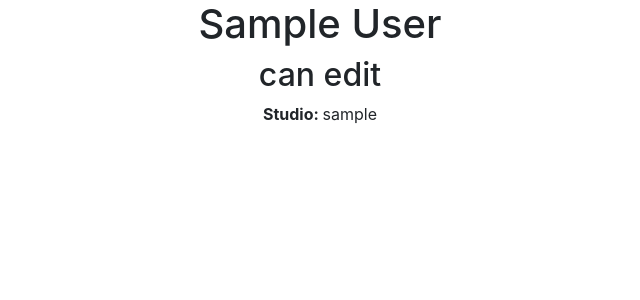
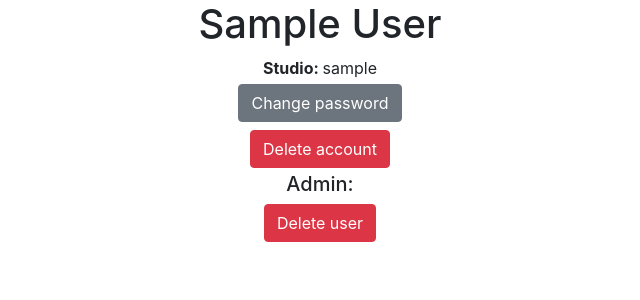
Before and after one commit to AndrewJager/box-office-studio, a Flask app: page /user in a window 1280 px wide. Shown: the part 56-356 px from the top of the page, without its empty margins (320-960 px from the left). Run offline with Flask 2, Linux system fonts and the light colour scheme; the visitor is signed in with stand-in values (Sample User, id 1); some libraries are stand-ins or nearby versions.

Commit message:
Add delete users, remove email

```diff
--- a/project/home/templates/index.html
+++ b/project/home/templates/index.html
@@ -9,7 +9,7 @@
         <hr>
         {% for post in news %}
             <a href="user/{{ post.name }}"> <h5>{{ post.name }}</h5> </a>
-            <p>{{ post.description }}</p>
+            <p>{{ post.email }}</p>
         {% endfor %}
     </div>
     <div class="col-4">
--- a/project/models.py
+++ b/project/models.py
@@ -69,14 +69,12 @@ class User(db.Model):
     id = db.Column(db.Integer, primary_key=True)
     name = db.Column(db.String, nullable=False)
     password = db.Column(db.String, nullable=False)
-    email = db.Column(db.String, nullable=False)
     studio = db.Column(db.String, nullable=False)
     isAdmin = db.Column(db.Boolean, nullable=False)
     cash = db.Column(db.Integer)
 
-    def __init__(self, name, email, studio, password):
+    def __init__(self, name, studio, password):
         self.name = name
-        self.email = email
         self.studio = studio
         self.cash = 150
         pwhash = bcrypt.hashpw(password.encode('utf8'), bcrypt.gensalt())
--- a/project/users/templates/user.html
+++ b/project/users/templates/user.html
@@ -5,10 +5,27 @@
 <div class="row">
   <div class="col text-center">
     <h1>{{ thisUser.name }}</h1>
+    <strong>Studio: </strong> {{ thisUser.studio }}
+
     {% if user.name == thisUser.name %}
-        <h2>can edit</h2>
+        <br>
+        <form method="post">
+            <input class="btn btn-secondary m-1" type="submit" name="submit_button" value="Change password"><br>
+            <input class="btn btn-danger m-1" type="submit" name="submit_button" value="Delete account">
+        </form>
     {% endif %}
-    <strong>Studio: </strong> {{ user.studio }}
+    {% if user.isAdmin %}
+        <form method="post">
+            <h5>Admin: </h5>
+            <input class="btn btn-danger" type="submit" name="submit_button" value="Delete user">
+        </form>
+    {% endif %}
+    {% if confirm == True %}
+        <h5>Are you sure you want to delete your account?</h5>
+        <form method="post">
+            <input class="btn btn-danger" type="submit" name="submit_button" value="Confirm">
+        </form>
+    {% endif %}
   </div>
 </div>
 
--- a/project/users/views.py
+++ b/project/users/views.py
@@ -42,7 +42,6 @@ def register():
     if form.validate_on_submit():
         user = User(
             name=form.username.data,
-            email=form.email.data,
             studio=form.username.data + " studios",
             password=form.password.data
         )
@@ -52,14 +51,36 @@ def register():
         return redirect(url_for('home.home'))
     return render_template('register.html', user=current_user, form=form)
 
-@users_blueprint.route('/user')
+@users_blueprint.route('/user', methods=['GET', 'POST'])
 def user():
     thisUser = current_user
+    confirm = False
+    if request.method == 'POST':
+        confirm = userPost(confirm, thisUser)
 
-    return render_template('user.html', user=current_user, thisUser=thisUser)
+    return render_template('user.html', user=current_user, thisUser=thisUser, confirm=confirm)
 
-@users_blueprint.route('/user/<string:id>')
+@users_blueprint.route('/user/<string:id>', methods=['GET', 'POST'])
 def specificUser(id):
     thisUser = User.query.filter_by(name=id).first()
+    confirm = False
+    if request.method == 'POST':
+        confirm = userPost(confirm, thisUser)
 
-    return render_template('user.html', user=current_user, thisUser=thisUser)
+    return render_template('user.html', user=current_user, thisUser=thisUser, confirm=confirm)
+
+def userPost(confirm, thisUser):
+    if request.form['submit_button'] == 'Change password':
+        pass
+
+    if request.form['submit_button'] == 'Delete account':
+        confirm = True
+
+    if request.form['submit_button'] == 'Delete user':
+        confirm = True
+
+    if request.form['submit_button'] == 'Confirm':
+        db.session.delete(thisUser)
+        db.session.commit()
+
+    return confirm
```
Also changed, not shown: migrations/versions/58620b1264b9_.py (added, +28 -0 lines), project/users/templates/register.html (+0 -10 lines).
